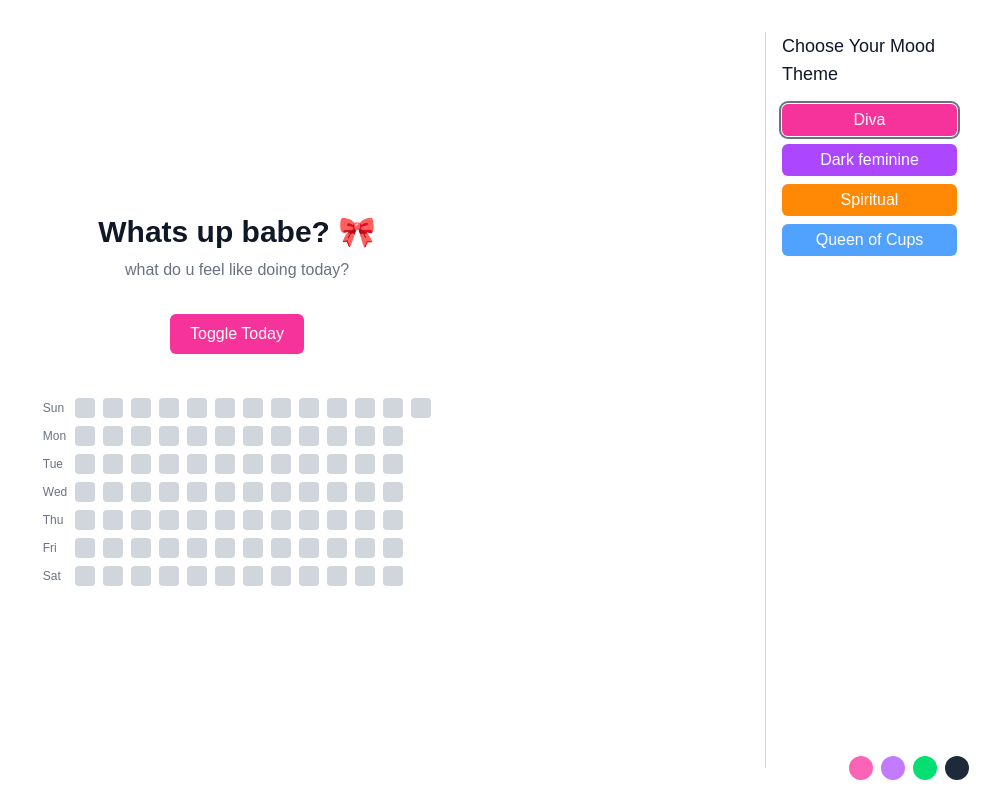
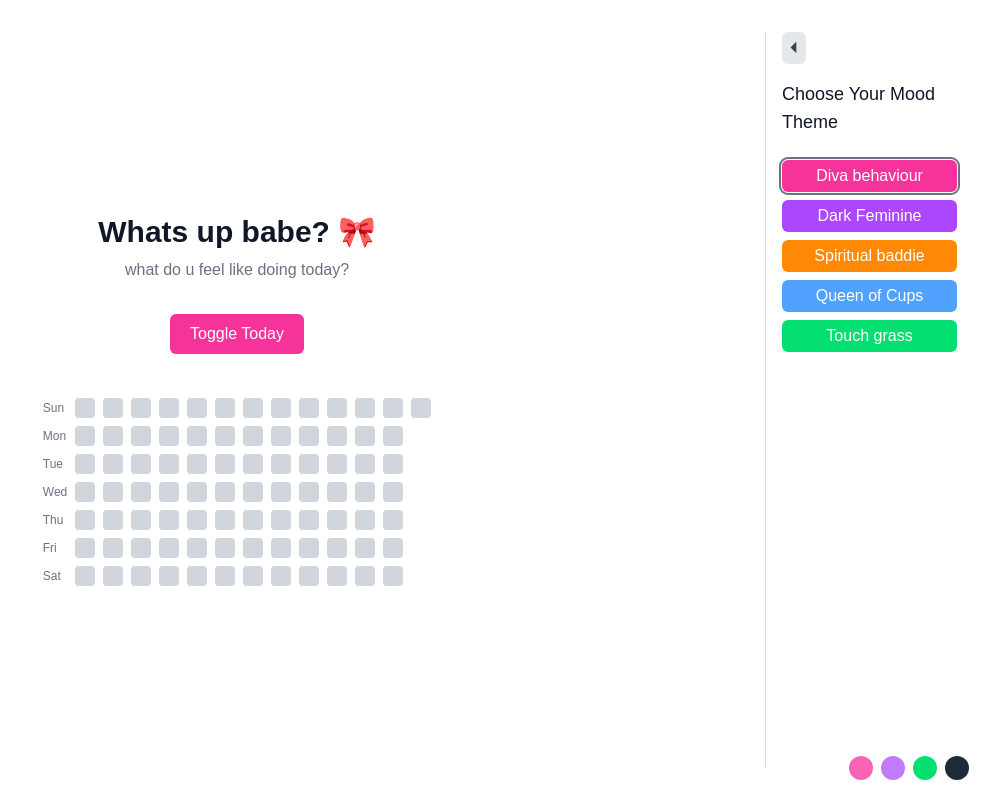
Before and after one commit to kajalsanwalll/my-dashboard, a Next.js app: page / in a window 1280 px wide. Shown: the whole page, without its empty margins (291-1280 px from the left). Built offline with nearby package versions, Linux system fonts and the light colour scheme.

Commit message:
themes added

```diff
--- a/app/components/Dashboard.tsx
+++ b/app/components/Dashboard.tsx
@@ -14,16 +14,18 @@ type Theme = {
 };
 
 const themes: Theme[] = [
-  { name: "Diva", bg: "bg-white", text: "text-gray-900", accent: "bg-pink-500" },
-  { name: "Dark feminine", bg: "bg-gray-900", text: "text-white", accent: "bg-purple-500" },
-  { name: "Spiritual", bg: "bg-orange-50", text: "text-orange-900", accent: "bg-orange-400" },
+  { name: "Diva behaviour", bg: "bg-white", text: "text-gray-900", accent: "bg-pink-500" },
+  { name: "Dark Feminine", bg: "bg-gray-900", text: "text-white", accent: "bg-purple-500" },
+  { name: "Spiritual baddie", bg: "bg-orange-50", text: "text-orange-900", accent: "bg-orange-400" },
   { name: "Queen of Cups", bg: "bg-blue-50", text: "text-blue-900", accent: "bg-blue-400" },
+  { name: "Touch grass", bg: "bg-green-50", text: "text-green-900", accent: "bg-green-400" }, // New theme
 ];
 
 export default function Dashboard() {
   const [dates, setDates] = useState<string[]>([]);
   const [today, setToday] = useState<Date | null>(null);
   const [theme, setTheme] = useState<Theme>(themes[0]);
+  const [sidebarOpen, setSidebarOpen] = useState(true); // sidebar state
 
   // Load streaks from localStorage
   useEffect(() => {
@@ -33,11 +35,7 @@ export default function Dashboard() {
     setToday(new Date());
   }, []);
 
-  // Save theme preference
-  useEffect(() => {
-    window.localStorage.setItem("theme", JSON.stringify(theme.name));
-  }, [theme]);
-
+  // Load theme from localStorage
   useEffect(() => {
     const storedTheme = window.localStorage.getItem("theme");
     if (storedTheme) {
@@ -45,6 +43,11 @@ export default function Dashboard() {
       if (t) setTheme(t);
     }
   }, []);
+
+  // Save theme preference
+  useEffect(() => {
+    window.localStorage.setItem("theme", JSON.stringify(theme.name));
+  }, [theme]);
 
   if (!today) return null;
 
@@ -61,7 +64,7 @@ export default function Dashboard() {
   return (
     <div className={`flex min-h-screen ${theme.bg} ${theme.text} p-8`}>
       {/* Main content */}
-      <main className="flex-1 flex flex-col items-center justify-center space-y-8">
+      <main className="flex-1 flex flex-col items-center justify-center space-y-8 transition-colors duration-300">
         <div className="text-center space-y-2">
           <h1 className="text-3xl font-semibold">Whats up babe? 🎀</h1>
           <p className="text-gray-500">what do u feel like doing today?</p>
@@ -78,21 +81,34 @@ export default function Dashboard() {
       </main>
 
       {/* Sidebar */}
-      <aside className="w-48 ml-8 flex-shrink-0 border-l border-gray-300 pl-4">
+      <aside
+        className={`flex-shrink-0 ml-8 border-l border-gray-300 pl-4 transition-all duration-300 ${
+          sidebarOpen ? "w-48" : "w-12"
+        }`}
+      >
+        <button
+          onClick={() => setSidebarOpen(!sidebarOpen)}
+          className="mb-4 px-2 py-1 rounded-md bg-gray-200 text-gray-700 hover:bg-gray-300 transition"
+        >
+          {sidebarOpen ? "⏴" : "⏵"}
+        </button>
+
+        {sidebarOpen && (
+          <div className="flex flex-col gap-2">
             <h2 className="text-lg font-medium mb-4">Choose Your Mood Theme</h2>
-        <div className="flex flex-col gap-2">
             {themes.map((th) => (
               <button
                 key={th.name}
                 onClick={() => setTheme(th)}
-              className={`px-3 py-1 rounded-md text-white ${
-                th.accent
-              } ${theme.name === th.name ? "ring-2 ring-offset-1 ring-gray-500" : ""}`}
+                className={`px-3 py-1 rounded-md text-white ${th.accent} ${
+                  theme.name === th.name ? "ring-2 ring-offset-1 ring-gray-500" : ""
+                }`}
               >
                 {th.name}
               </button>
             ))}
           </div>
+        )}
       </aside>
     </div>
   );
@@ -130,7 +146,7 @@ function CalendarGrid({ dates, today, accent }: { dates: string[]; today: Date;
       <div className="flex gap-2 ml-8 text-xs text-gray-500">
         {weeks.map((_, i) => (
           <div key={i} className="w-5 text-center">
-            {/* Empty month labels for simplicity */}
+            {/* Month labels optional */}
           </div>
         ))}
       </div>
```
Lines whose indentation alone changed are shown as unchanged.
